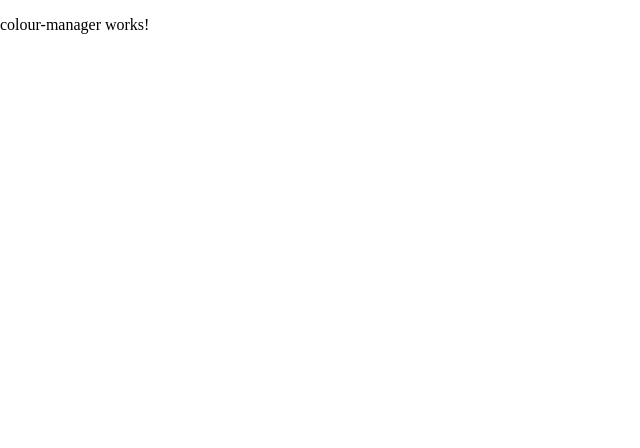
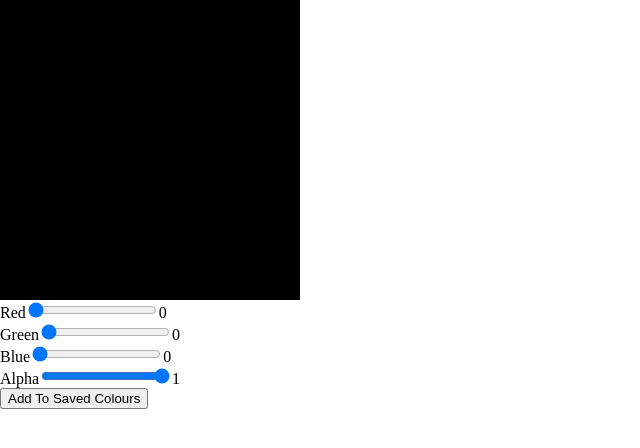
Before and after one commit to BrooklynP/JSpaint, an Angular app: page /colours in a window 1280 px wide. Shown: the top 448 px of the page, without its empty margins (0-640 px from the left). Built offline with nearby package versions, Linux system fonts and the light colour scheme.

Commit message:
you can now create new colours

```diff
--- a/src/app/pages/colour-manager/colour-manager.component.css
+++ b/src/app/pages/colour-manager/colour-manager.component.css
@@ -0,0 +1,4 @@
+.preview{
+    height: 300px;
+    width: 300px;
+}
--- a/src/app/pages/colour-manager/colour-manager.component.html
+++ b/src/app/pages/colour-manager/colour-manager.component.html
@@ -1 +1,6 @@
-<p>colour-manager works!</p>
+<div class="preview" [style.background-color]="getColour()"></div>
+<label>Red</label><input min='0' max='255' type="range" [(ngModel)]="currentRed"><label>{{currentRed}}</label><br>
+<label>Green</label><input min='0' max='255' type="range" [(ngModel)]="currentGreen"><label>{{currentGreen}}</label><br>
+<label>Blue</label><input min='0' max='255' type="range" [(ngModel)]="currentBlue"><label>{{currentBlue}}</label><br>
+<label>Alpha</label><input min='0' max='1' value='1' step="0.01" type="range" [(ngModel)]="currentAlpha"><label>{{currentAlpha}}<label><br>
+<button (click)="saveColour()">Add To Saved Colours</button>
--- a/src/app/pages/colour-manager/colour-manager.component.ts
+++ b/src/app/pages/colour-manager/colour-manager.component.ts
@@ -1,4 +1,5 @@
 import { Component, OnInit } from '@angular/core';
+import { ColoursService } from 'src/app/services/colours.service';
 
 @Component({
   selector: 'app-colour-manager',
@@ -6,8 +7,26 @@ import { Component, OnInit } from '@angular/core';
   styleUrls: ['./colour-manager.component.css']
 })
 export class ColourManagerComponent implements OnInit {
+  private colour = '000000';
+  public currentRed = 0;
+  public currentGreen = 0;
+  public currentBlue = 0;
+  public currentAlpha = 1;
 
-  constructor() { }
+  constructor(public coloursService: ColoursService) { }
+
+  getColour() {
+    return 'rgba(' +
+    this.currentRed.toString() + ',' +
+    this.currentGreen.toString() + ',' +
+    this.currentBlue.toString() + ',' +
+    (this.currentAlpha).toString() + ')';
+  }
+
+  saveColour() {
+    this.coloursService.createColour(this.currentRed.toString(16) + this.currentGreen.toString(16) + this.currentBlue.toString(16));
+    console.log(this.coloursService.colours);
+  }
 
   ngOnInit() {
   }
--- a/src/app/pages/draw/draw.component.ts
+++ b/src/app/pages/draw/draw.component.ts
@@ -58,11 +58,6 @@ export class DrawComponent implements OnInit {
         this.endX = evt.clientX;
         this.endY = evt.clientY;
 
-        console.log(this.startX);
-        console.log(this.startY);
-        console.log(this.endX);
-        console.log(this.endY);
-
         this.canvasCtx.beginPath();
         this.canvasCtx.moveTo(this.startX, this.startY);
         this.canvasCtx.lineTo(this.endX, this.endY);
--- a/src/app/services/colours.service.ts
+++ b/src/app/services/colours.service.ts
@@ -10,6 +10,10 @@ export class ColoursService {
     return this.colours[index];
   }
 
+  public createColour(colour: string) {
+    this.colours.push(colour);
+  }
+
 
   constructor() { }
 }
```
